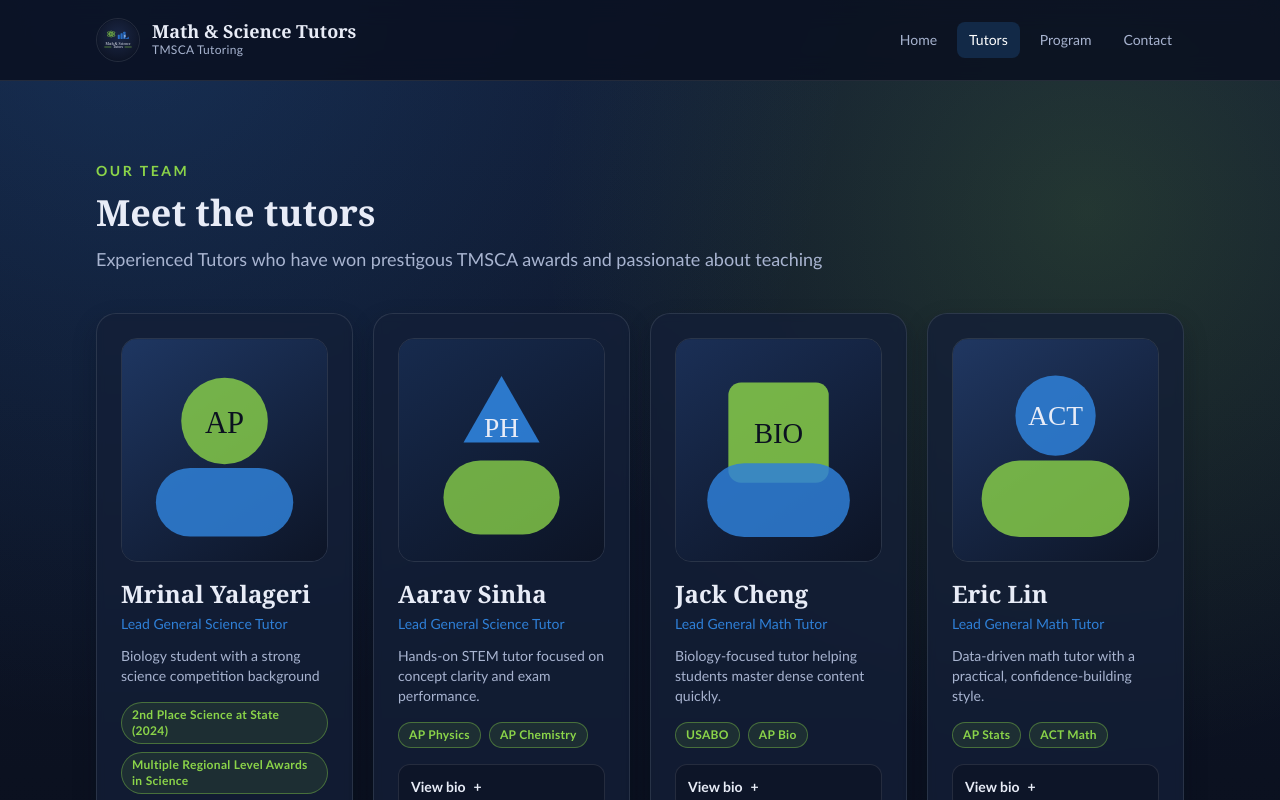
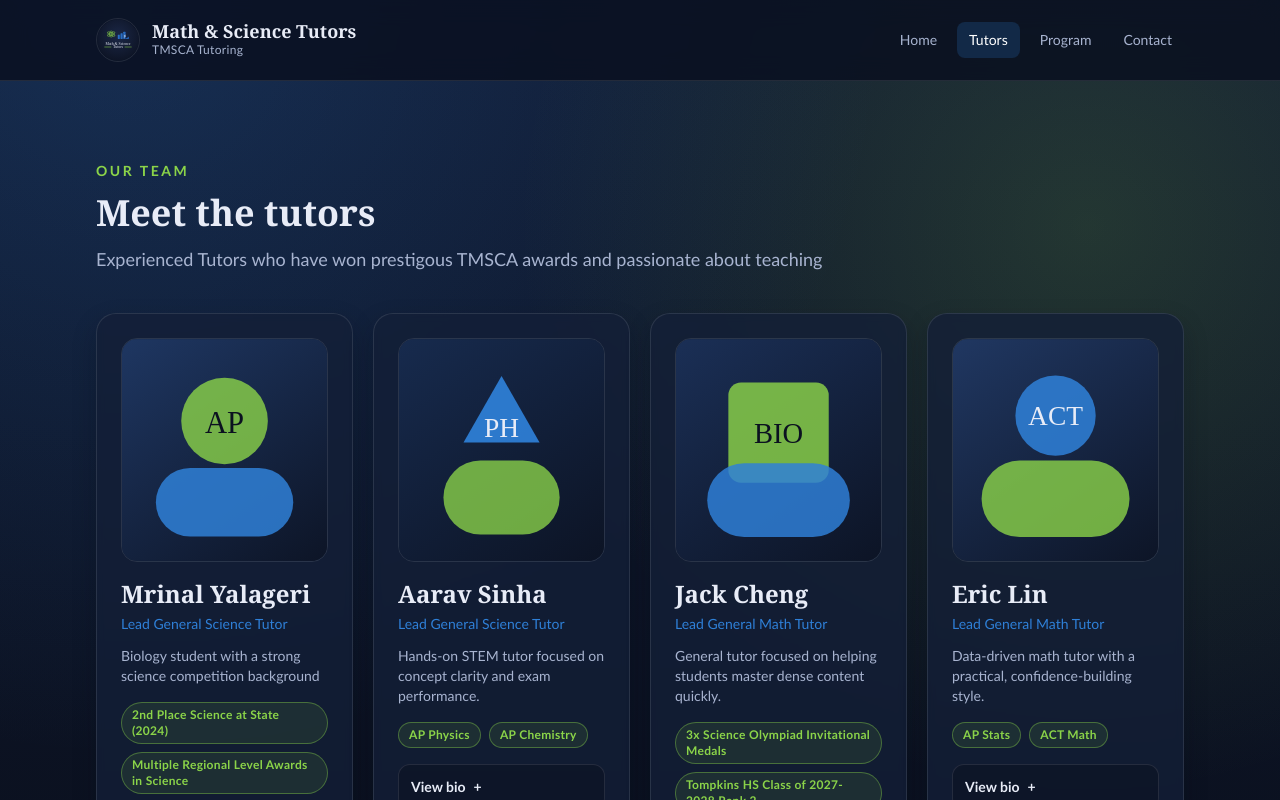
Before and after one commit to myalageri22/mstwebsite, a Next.js app: page /tutors in a window 1280 px wide. Shown: the top 800 px of the page. Built offline with nearby package versions, Linux system fonts and the light colour scheme.

Commit message:
Jack Bio Updated

```diff
--- a/src/data/tutors.ts
+++ b/src/data/tutors.ts
@@ -33,11 +33,11 @@ export const tutors: Tutor[] = [
     id: "jack-cheng",
     name: "Jack Cheng",
     subjects: "Lead General Math Tutor",
-    shortBio: "Biology-focused tutor helping students master dense content quickly.",
+    shortBio: "General tutor focused on helping students master dense content quickly.",
     fullBio:
-      "Maya supports students with structured note systems, memory techniques, and retrieval practice. She has coached students preparing for AP Biology and advanced high school science tracks.",
+      "Jack is a current 10th grader at Tompkins High School and has a strong background in academic competitions, with mutiple awards at various levels. On the side he is also a professional table tennis player.",
     image: "/tutors/maya.svg",
-    badges: ["USABO", "AP Bio"]
+    badges: ["3x Science Olympiad Invitational Medals", "Tompkins HS Class of 2027-2028 Rank 2", "2021 AMC8 Achievement & Honor Roll", "3x TMSCA State Medals", "4th Place Team at State (2024)"]
   },
   {
     id: "eric-lin",
```
